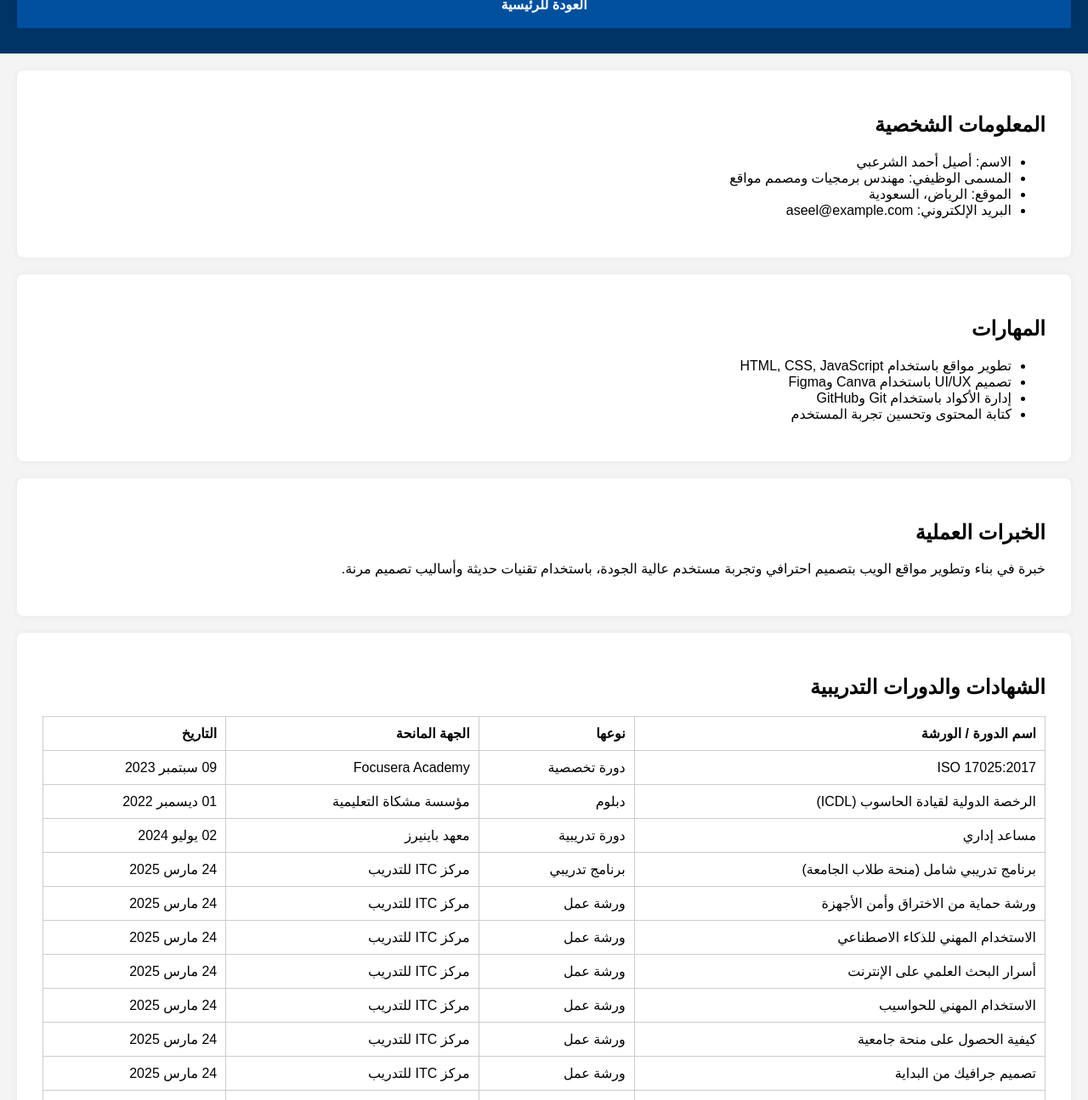
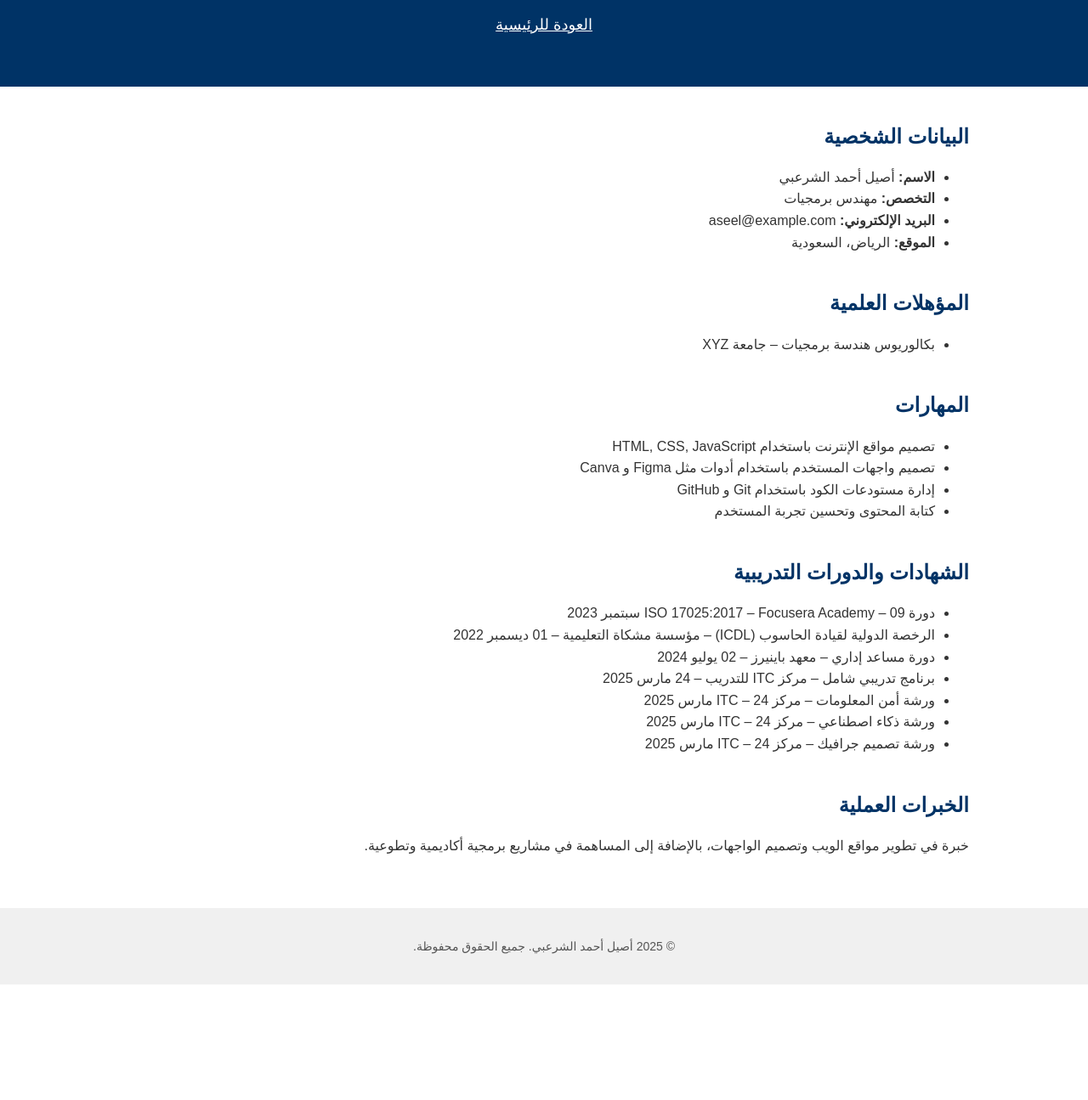
Before and after one commit to Eng-aseel-alsharabi/portfolio, a plain HTML site: page cv.html in a window 1280 px wide. Shown: the part 98-1393 px from the top of the page at 85% size. After the commit the page ends 1257 px from the top, so only its background shows below. Drawn offline with Linux system fonts and the light colour scheme.

Commit message:
إضافة تصميم أكاديمي جديد للموقع

```diff
--- a/cv.html
+++ b/cv.html
@@ -3,67 +3,66 @@
 <html lang="ar" dir="rtl">
 <head>
   <meta charset="UTF-8">
-  <title>السيرة الذاتية - أصيل الشرعبي</title>
+  <title>السيرة الذاتية - أصيل أحمد الشرعبي</title>
   <link rel="stylesheet" href="style.css">
 </head>
 <body>
-  <header>
-    <h1>السيرة الذاتية</h1>
-    <nav><a href="index.html">العودة للرئيسية</a></nav>
-  </header>
+
+<header>
+  <h1>السيرة الذاتية</h1>
+  <p><a href="index.html" style="color:#fff;">العودة للرئيسية</a></p>
+</header>
+
+<main>
+  <section>
+    <h2>البيانات الشخصية</h2>
+    <ul>
+      <li><strong>الاسم:</strong> أصيل أحمد الشرعبي</li>
+      <li><strong>التخصص:</strong> مهندس برمجيات</li>
+      <li><strong>البريد الإلكتروني:</strong> aseel@example.com</li>
+      <li><strong>الموقع:</strong> الرياض، السعودية</li>
+    </ul>
+  </section>
 
   <section>
-    <h2>المعلومات الشخصية</h2>
+    <h2>المؤهلات العلمية</h2>
     <ul>
-      <li>الاسم: أصيل أحمد الشرعبي</li>
-      <li>المسمى الوظيفي: مهندس برمجيات ومصمم مواقع</li>
-      <li>الموقع: الرياض، السعودية</li>
-      <li>البريد الإلكتروني: aseel@example.com</li>
+      <li>بكالوريوس هندسة برمجيات – جامعة XYZ</li>
     </ul>
   </section>
 
   <section>
     <h2>المهارات</h2>
     <ul>
-      <li>تطوير مواقع باستخدام HTML, CSS, JavaScript</li>
-      <li>تصميم UI/UX باستخدام Canva وFigma</li>
-      <li>إدارة الأكواد باستخدام Git وGitHub</li>
+      <li>تصميم مواقع الإنترنت باستخدام HTML, CSS, JavaScript</li>
+      <li>تصميم واجهات المستخدم باستخدام أدوات مثل Figma و Canva</li>
+      <li>إدارة مستودعات الكود باستخدام Git و GitHub</li>
       <li>كتابة المحتوى وتحسين تجربة المستخدم</li>
+    </ul>
+  </section>
+
+  <section id="certificates">
+    <h2>الشهادات والدورات التدريبية</h2>
+    <ul>
+      <li>دورة ISO 17025:2017 – Focusera Academy – 09 سبتمبر 2023</li>
+      <li>الرخصة الدولية لقيادة الحاسوب (ICDL) – مؤسسة مشكاة التعليمية – 01 ديسمبر 2022</li>
+      <li>دورة مساعد إداري – معهد باينيرز – 02 يوليو 2024</li>
+      <li>برنامج تدريبي شامل – مركز ITC للتدريب – 24 مارس 2025</li>
+      <li>ورشة أمن المعلومات – مركز ITC – 24 مارس 2025</li>
+      <li>ورشة ذكاء اصطناعي – مركز ITC – 24 مارس 2025</li>
+      <li>ورشة تصميم جرافيك – مركز ITC – 24 مارس 2025</li>
     </ul>
   </section>
 
   <section>
     <h2>الخبرات العملية</h2>
-    <p>خبرة في بناء وتطوير مواقع الويب بتصميم احترافي وتجربة مستخدم عالية الجودة، باستخدام تقنيات حديثة وأساليب تصميم مرنة.</p>
+    <p>خبرة في تطوير مواقع الويب وتصميم الواجهات، بالإضافة إلى المساهمة في مشاريع برمجية أكاديمية وتطوعية.</p>
   </section>
+</main>
 
-  <section>
-    <h2>الشهادات والدورات التدريبية</h2>
-    <table>
-      <thead>
-        <tr><th>اسم الدورة / الورشة</th><th>نوعها</th><th>الجهة المانحة</th><th>التاريخ</th></tr>
-      </thead>
-      <tbody>
-        <tr><td>ISO 17025:2017</td><td>دورة تخصصية</td><td>Focusera Academy</td><td>09 سبتمبر 2023</td></tr>
-        <tr><td>الرخصة الدولية لقيادة الحاسوب (ICDL)</td><td>دبلوم</td><td>مؤسسة مشكاة التعليمية</td><td>01 ديسمبر 2022</td></tr>
-        <tr><td>مساعد إداري</td><td>دورة تدريبية</td><td>معهد باينيرز</td><td>02 يوليو 2024</td></tr>
-        <tr><td>برنامج تدريبي شامل (منحة طلاب الجامعة)</td><td>برنامج تدريبي</td><td>مركز ITC للتدريب</td><td>24 مارس 2025</td></tr>
-        <tr><td>ورشة حماية من الاختراق وأمن الأجهزة</td><td>ورشة عمل</td><td>مركز ITC للتدريب</td><td>24 مارس 2025</td></tr>
-        <tr><td>الاستخدام المهني للذكاء الاصطناعي</td><td>ورشة عمل</td><td>مركز ITC للتدريب</td><td>24 مارس 2025</td></tr>
-        <tr><td>أسرار البحث العلمي على الإنترنت</td><td>ورشة عمل</td><td>مركز ITC للتدريب</td><td>24 مارس 2025</td></tr>
-        <tr><td>الاستخدام المهني للحواسيب</td><td>ورشة عمل</td><td>مركز ITC للتدريب</td><td>24 مارس 2025</td></tr>
-        <tr><td>كيفية الحصول على منحة جامعية</td><td>ورشة عمل</td><td>مركز ITC للتدريب</td><td>24 مارس 2025</td></tr>
-        <tr><td>تصميم جرافيك من البداية</td><td>ورشة عمل</td><td>مركز ITC للتدريب</td><td>24 مارس 2025</td></tr>
-        <tr><td>طرق الربح من التصميم الجرافيكي</td><td>ورشة عمل</td><td>مركز ITC للتدريب</td><td>24 مارس 2025</td></tr>
-        <tr><td>الشعارات وفلسفتها</td><td>ورشة عمل</td><td>مركز ITC للتدريب</td><td>24 مارس 2025</td></tr>
-        <tr><td>إنشاء نماذج من الصفر</td><td>ورشة عمل</td><td>مركز ITC للتدريب</td><td>24 مارس 2025</td></tr>
-        <tr><td>التحكم بالذكاء الاصطناعي في التصميم</td><td>ورشة عمل</td><td>مركز ITC للتدريب</td><td>24 مارس 2025</td></tr>
-      </tbody>
-    </table>
-  </section>
+<footer>
+  <p>&copy; 2025 أصيل أحمد الشرعبي. جميع الحقوق محفوظة.</p>
+</footer>
 
-  <footer>
-    <p>&copy; 2025 أصيل الشرعبي. جميع الحقوق محفوظة.</p>
-  </footer>
 </body>
 </html>
--- a/style.css
+++ b/style.css
@@ -1,85 +1,66 @@
 
 body {
   font-family: 'Cairo', sans-serif;
-  background-color: #f4f4f4;
+  background-color: #ffffff;
   margin: 0;
   padding: 0;
+  color: #333;
   direction: rtl;
-  text-align: right;
+  line-height: 1.6;
 }
-
 header {
-  background: #003366;
-  color: white;
-  padding: 30px 20px;
+  background-color: #003366;
+  color: #fff;
+  padding: 40px 20px;
   text-align: center;
 }
-
 header img {
-  width: 120px;
+  width: 140px;
   border-radius: 50%;
-  border: 4px solid white;
+  margin-bottom: 10px;
+  border: 3px solid white;
+}
+header h1 {
+  font-size: 28px;
+  margin: 10px 0 5px;
+}
+header p {
+  font-size: 18px;
+  color: #ddd;
+}
+nav {
+  background-color: #e0e0e0;
+  display: flex;
+  justify-content: center;
+  flex-wrap: wrap;
+  padding: 10px;
+}
+nav a {
+  text-decoration: none;
+  color: #003366;
+  padding: 10px 15px;
+  font-weight: bold;
+}
+nav a:hover {
+  background-color: #003366;
+  color: #fff;
+}
+main {
+  padding: 20px;
+  max-width: 1000px;
+  margin: auto;
+}
+section {
+  margin-bottom: 40px;
+}
+h2 {
+  color: #003366;
   margin-bottom: 10px;
 }
-
-header h1 {
-  margin: 10px 0 5px;
-  font-size: 26px;
-}
-
-header p {
-  font-size: 18px;
-  color: #ccc;
-}
-
-nav {
-  background: #00509e;
-  padding: 10px;
-  display: flex;
-  justify-content: center;
-  gap: 20px;
-  flex-wrap: wrap;
-}
-
-nav a {
-  color: white;
-  font-weight: bold;
-  text-decoration: none;
-  padding: 8px 16px;
-  border-radius: 4px;
-}
-
-nav a:hover {
-  background: #003f7d;
-}
-
-section {
-  padding: 30px;
-  background: white;
-  margin: 20px;
-  border-radius: 8px;
-  box-shadow: 0 0 10px rgba(0,0,0,0.05);
-}
-
 footer {
-  background: #222;
-  color: #ccc;
+  background-color: #f0f0f0;
+  color: #555;
   text-align: center;
-  padding: 15px;
+  padding: 20px;
   font-size: 14px;
 }
-
-table {
-  width: 100%;
-  border-collapse: collapse;
-  margin-top: 15px;
-}
-
-table, th, td {
-  border: 1px solid #ccc;
-}
-
-th, td {
-  padding: 10px;
-  text-align: right;
-}
```
Also changed, not shown: index.html (+20 -9 lines).
